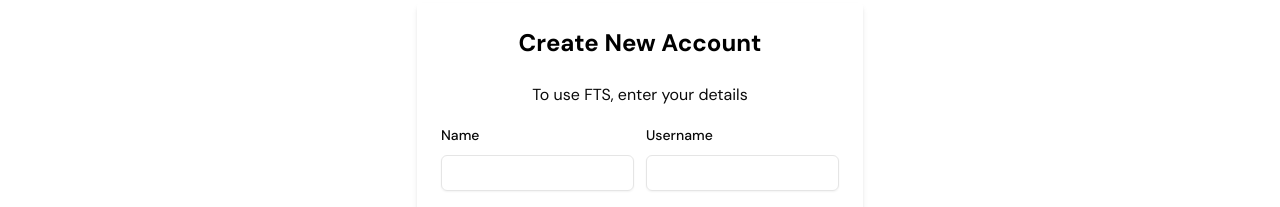
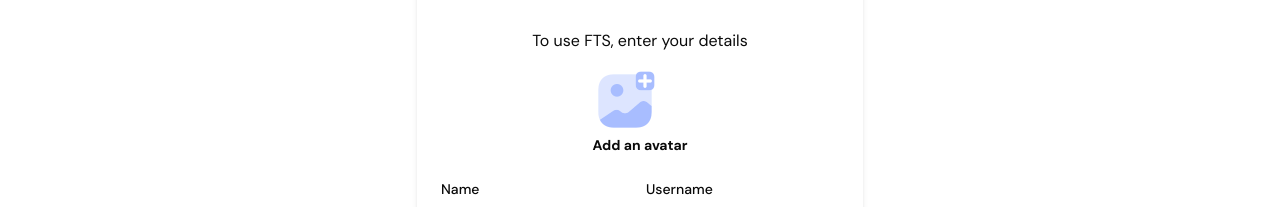
Before and after one commit to MuhammadAli62/dashboard-prototype, a React (Vite) app: page /register in a window 1280 px wide. Shown: the part 213-420 px from the top of the page. Built offline with nearby package versions, Linux system fonts and the light colour scheme; no server answers; a web font is replaced by a local one.

Commit message:
image system on

```diff
--- a/src/_auth/form/SiginupForm.tsx
+++ b/src/_auth/form/SiginupForm.tsx
@@ -19,7 +19,7 @@ import emailjs from '@emailjs/browser';
 const SignupForm = () => {
   const [isLoading, setIsLoading] = useState(false);
   const [errorMessage, setError] = useState<string | null>(null);
-  //const [selectedFileName, setSelectedFileName] = useState<string | null>(null);
+  const [selectedFileName, setSelectedFileName] = useState<string | null>(null);
 
   const navigate = useNavigate();
 
@@ -39,7 +39,7 @@ const SignupForm = () => {
     setIsLoading(true);
     setError(null);
 
-    const { name, username, email, password } = values;
+    const { name, username, email, password,image } = values;
 
     const serviceId = 'service_x7r00a8'
     const tamplateId = 'template_eeq2mj9'
@@ -59,7 +59,7 @@ const SignupForm = () => {
       const response = await emailjs.send(serviceId, tamplateId, tamplateParam, publicKey);
       console.log('Success!', response.status, response.text);
 
-     /* let downloadURL = '';
+     let downloadURL = '';
       if (image) {
         const date = new Date().getTime();
         const storageRef = ref(storage, `${name}_${date}`);
@@ -95,7 +95,7 @@ const SignupForm = () => {
         email,
         photoURL: downloadURL || null,
         createdAt: new Date().toISOString(),
-      });*/
+      });
 
       console.log("User registered and data stored successfully.");
       navigate("/dashboard");
@@ -130,7 +130,7 @@ const SignupForm = () => {
               To use FTS, enter your details
             </p>
             <form onSubmit={form.handleSubmit(onSubmit)} className="flex flex-col w-full gap-5 mt-4">
-              {/*<div className="flex flex-row items-center justify-center">
+              <div className="flex flex-row items-center justify-center">
                 <FormField
                   name="image"
                   control={form.control}
@@ -161,7 +161,7 @@ const SignupForm = () => {
                     </FormItem>
                   )}
                 />
-              </div>*/}
+              </div>
               <div className="flex flex-col md:flex-row justify-between gap-3">
                 <FormField
                   name="name"
```
